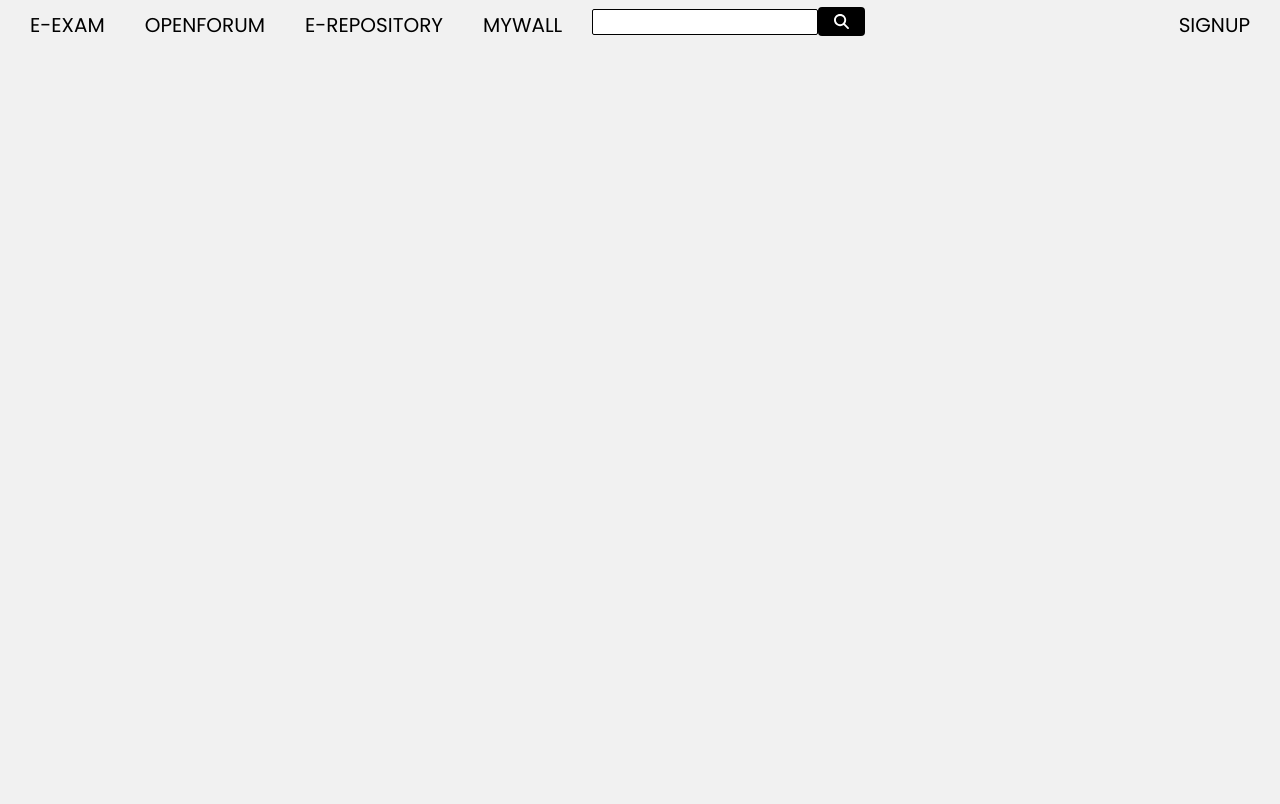
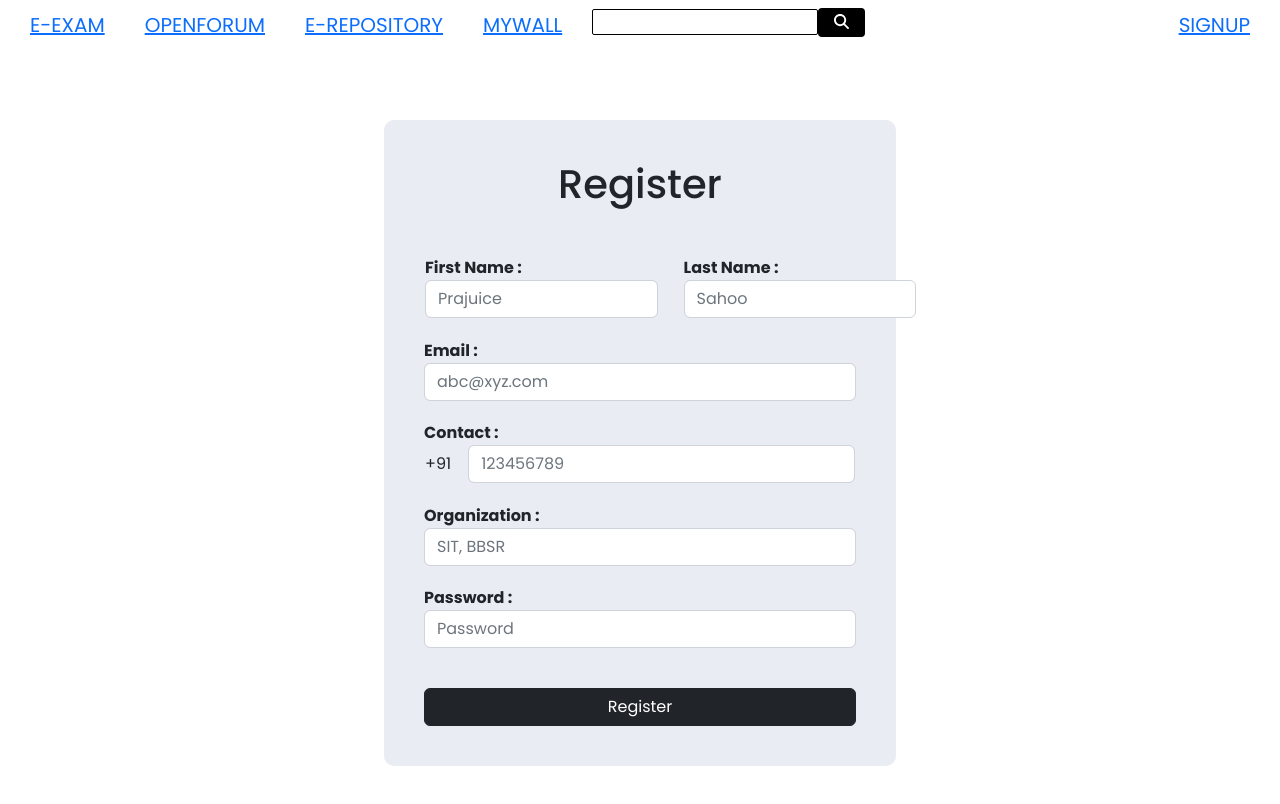
Before and after one commit to das-debasis/exam-portal, a React (Create React App) app: page /register in a window 1280 px wide. Shown: the top 804 px of the page. Built offline with nearby package versions, Linux system fonts and the light colour scheme.

Commit message:
Register added

```diff
--- a/package.json
+++ b/package.json
@@ -11,7 +11,9 @@
     "@testing-library/user-event": "^13.5.0",
     "axios": "^1.3.5",
     "babel-plugin-macros": "^3.1.0",
+    "bootstrap": "^5.2.3",
     "react": "^18.2.0",
+    "react-bootstrap": "^2.7.3",
     "react-dom": "^18.2.0",
     "react-router-dom": "^6.9.0",
     "react-scripts": "5.0.1",
--- a/src/App.js
+++ b/src/App.js
@@ -5,6 +5,8 @@ import "./components/openform.css";
 import "./components/Landing.css";
 import { Routes, Route } from "react-router-dom";
 import { Landing } from "./components/Landing";
+import 'bootstrap/dist/css/bootstrap.css';
+import {Register} from './components/Register';
 function App() {
   return (
     <div className="App">
@@ -12,6 +14,7 @@ function App() {
       <Routes>
         <Route path="/openforum" element={<ThoughtList />} />
         <Route path="/" element={<Landing />} />
+        <Route path="/register" element={<Register />} />
       </Routes>
     </div>
   );
--- a/src/components/Navbar.js
+++ b/src/components/Navbar.js
@@ -22,7 +22,7 @@ export const Navbar = () => {
       </div>
       <div className="login">
         <nav className="login">
-          <a href="Register.js">SIGNUP</a>
+          <a href="Register">SIGNUP</a>
         </nav>
       </div>
     </div>
--- a/src/components/Register.css
+++ /dev/null
@@ -1,6 +0,0 @@
-body {
-  font-family: "Poppins";
-}
-#name {
-  font-weight: 400;
-}
--- a/src/components/Register.js
+++ b/src/components/Register.js
@@ -2,101 +2,61 @@ import React from 'react'
 
 export const Register = () => {
   return (
-    <div>
-    <center>
-      <div class="header">
-        <nav>
-          <a href="index.html">e-Exam</a>
-          <a href="openform.html">Openforum</a>
-          <a href="">e-Repository</a>
-          <a href="">MyWall</a>
-        </nav>
-        <div class="form-input">
-          <input type="text" class="search_bar" />
-          <button type="submit" class="search_btn">
-            <i class="fa-solid fa-magnifying-glass"></i>
-          </button>
-        </div>
-        <div class="login">
-          <nav class="login">
-            <a href="register.html">SIGNUP</a>
-          </nav>
-        </div>
-      </div>
-      <div
-        style="
-          text-align: center;
-          margin-top: 70px;
-          margin-bottom: 70px;
-          border-radius: 10px;
-          background-color: rgba(52, 70, 143, 0.103);
-          width: 35%;
-          padding-bottom: 40px;
-        "
-      >
-        <h1 style="padding-top: 30px">Register</h1>
+      <div style={{
+        margin: "70px auto",
+        fontFamily: "Poppins",
+        textAlign: 'center',
+        borderRadius: '10px',
+        backgroundColor: 'rgba(52, 70, 143, 0.103)',
+        width: "40%",}}>
+        <h1 style={{paddingTop: "40px"}}>Register</h1>
         <table>
           <tr>
             <th>
               <div
-                style="padding: 20px 10px 0px 40px; text-align: left"
-                id="name"
+                style={{padding: "40px 0px 0px 40px", textAlign: "left", fontWeight: "bold"}}
               >
                 <label for="fname">First Name : </label>
-                <input type="text" class="form-control" placeholder="Prajosh" />
+                <input type="text" className="form-control" placeholder="Prajuice" style={{width:"110%"}} />
               </div>
             </th>
             <th>
               <div
-                style="padding: 20px 40px 0px 10px; text-align: left"
-                id="name"
+                style={{padding: "40px 0px 0px 0px", textAlign: "left", fontWeight: "bold", marginLeft:"45px"}}
+
               >
                 <label for="fname">Last Name : </label>
-                <input type="text" class="form-control" placeholder="Sahoo" />
+                <input type="text" className="form-control" placeholder="Sahoo" style={{width:"110%"}} />
               </div>
             </th>
           </tr>
         </table>
-        <div style="padding: 20px 40px 0px 40px; text-align: left">
+        <div style={{padding: "20px 40px 0px 40px", textAlign: "left", fontWeight: "bold"}}>
           <label for="email">Email : </label>
-          <input type="email" class="form-control" placeholder="abc@xyz.com" />
+          <input type="email" className="form-control" placeholder="abc@xyz.com" />
         </div>
-        <div style="padding: 20px 40px 0px 40px; text-align: left">
+        <div style={{padding: "20px 40px 0px 40px", textAlign: "left", fontWeight: "bold"}}>
           <label for="username">Contact : </label>
           <table>
             <tr>
               <th>
-                <label style="font-weight: 400;margin-right: 15px"">+91</label>
+                <label style={{marginRight: "15px", fontWeight: "normal"}}>+91</label>
               </th>
-              <th style="width: 130%;"">
-                <input
-                  type="text"
-                  class="form-control"
-                  placeholder="123456789"
-                />
+              <th style={{width: "130%"}}>
+                <input type="text" className="form-control" placeholder="123456789"/>
               </th>
             </tr>
           </table>
+          <div style={{padding: "20px 0px 0px 0px", textAlign: "left", fontWeight: "bold"}}>
+            <label for="username">Organization : </label>
+            <input type="text" className="form-control" placeholder="SIT, BBSR" />
+          </div>
+          <div style={{padding: "20px 0px 40px 0px", textlign: "left", fontWeight: "bold"}}>
+            <label for="username">Password : </label>
+            <input type="password" className="form-control" placeholder="Password" />
+          </div>
+          <button type="button" className="btn btn-dark" style={{width: "100%", marginBottom: "40px"}}>Register</button>
         </div>
-        <div style="padding: 20px 40px 0px 40px; text-align: left">
-          <label for="username">Organization : </label>
-          <input type="text" class="form-control" placeholder="SIT, BBSR" />
-        </div>
-        <div style="padding: 20px 40px 40px 40px; text-align: left">
-          <label for="username">Password : </label>
-          <input type="password" class="form-control" placeholder="Password" />
-        </div>
-        <button
-          type="button"
-          class="btn btn-dark"
-          onclick="location.href ='index1.html';"
-          style="width: 84%"
-        >
-          Register
-        </button>
       </div>
-      <script src="https://cdn.jsdelivr.net/npm/bootstrap@5.3.0-alpha1/dist/js/bootstrap.bundle.min.js"></script>
-    </center>
-    </div>
-  )
+  );
 }
```
Also changed, not shown: src/logo.svg (deleted), 1 other file (tests, documents, lock files or other folders).
